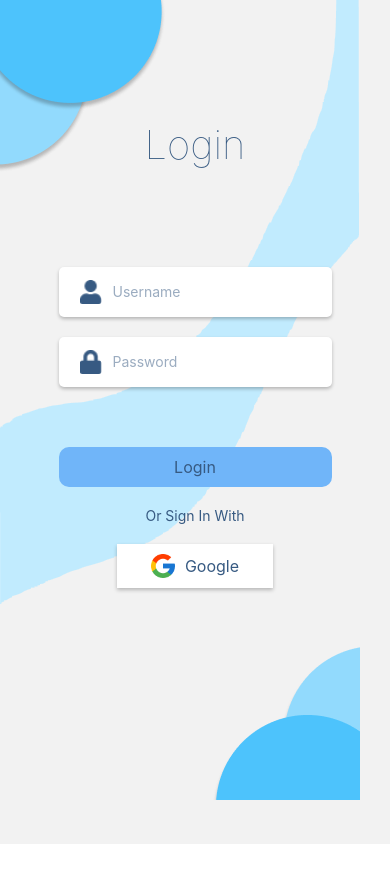
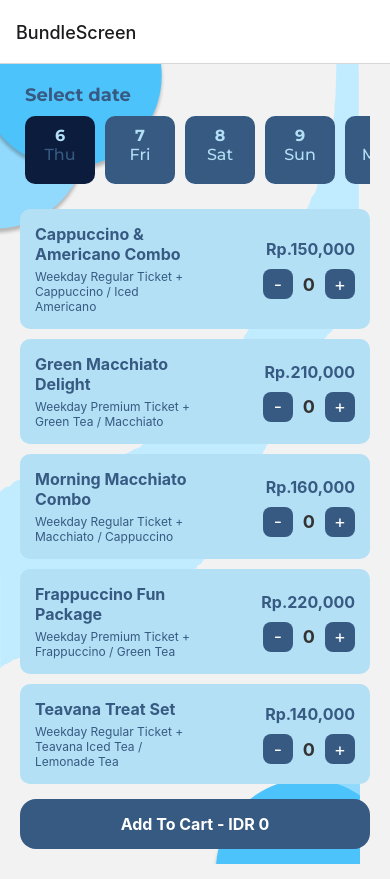
Before and after one commit to RichardxSW/SeaBrew, a React Native app: screen /BundleScreen in a window 390 px wide. Before the commit the page ends 844 px from the top, so only its background shows below. Built offline with nearby package versions, Linux system fonts and the light colour scheme.

Commit message:
update logic bundlescreen

```diff
--- a/App.js
+++ b/App.js
@@ -10,6 +10,7 @@ import LoginScreen from './screens/loginScreen';
 import ShowList from './screens/showList';
 import Home from './screens/home';
 import StarbuckMain from "./screens/StarbuckMainPage";
+import BundleScreen from './screens/BundleScreen';
 
 const Stack = createStackNavigator();
 
@@ -52,6 +53,11 @@ export default function App() {
   return (
     <NavigationContainer>
       <Stack.Navigator>
+      <Stack.Screen
+        name="BundleScreen"
+        component={BundleScreen}
+        // options={{ headerShown: false }}
+         />
       <Stack.Screen
         name="Login"
         component={LoginScreen}
--- a/screens/BundleScreen.js
+++ b/screens/BundleScreen.js
@@ -29,6 +29,7 @@ const BundleScreen = () => {
   const [dates, setDates] = useState(generateDates());
   const [filteredBundles, setFilteredBundles] = useState(Bundle);
   const [cart, setCart] = useState([]);
+  const [subtotal, setSubtotal] = useState(0);
 
   useEffect(() => {
     setDates(generateDates());
@@ -39,6 +40,12 @@ const BundleScreen = () => {
     setFilteredBundles(updatedBundles);
     setQuantities(updatedBundles.map(() => 0)); // Reset quantities sesuai dengan filteredBundles
   }, [selectedDate]);
+
+  useEffect(() => {
+    // Hitung subtotal setiap kali quantities berubah
+    const newSubtotal = calculateSubtotal();
+    setSubtotal(newSubtotal);
+  }, [quantities]);
 
   const handleIncrement = (index) => {
     const newQuantities = [...quantities];
@@ -69,6 +76,20 @@ const BundleScreen = () => {
 
     setCart([...cart, ...selectedBundles]);
     Alert.alert("Bundles added to cart", `Selected bundles for ${selectedDate.toDateString()} have been added to the cart.`);
+
+    // Reset quantities dan subtotal setelah ditambahkan ke cart
+    setQuantities(filteredBundles.map(() => 0));
+    setSubtotal(0);
+  };
+
+  const handleResetQuantities = () => {
+    setQuantities(filteredBundles.map(() => 0));
+  };
+
+  const calculateSubtotal = () => {
+    return filteredBundles.reduce((total, bundle, index) => {
+      return total + (bundle.price * quantities[index]);
+    }, 0);
   };
 
   const renderItem = ({ item, index }) => (
@@ -95,8 +116,8 @@ const BundleScreen = () => {
   return (
     <ImageBackground source={backgroundImage} style={styles.backgroundImage}>
       <View style={styles.container}>
-      <View style={styles.dateScrollContainer}>
-        {/* <View style={styles.content}> */}
+        <View style={styles.dateScrollContainer}>
+          <Text style={styles.subtitle}>Select date</Text>
           <ScrollView horizontal showsHorizontalScrollIndicator={false} style={styles.dateScroll}>
             {dates.map((date) => (
               <TouchableOpacity
@@ -126,17 +147,22 @@ const BundleScreen = () => {
               </TouchableOpacity>
             ))}
           </ScrollView>
-          </View>
-          <View style={styles.bundleList}>
+        </View>
+        <View style={styles.bundleList}>
           <FlatList
-          showsVerticalScrollIndicator={false}
+            showsVerticalScrollIndicator={false}
             data={filteredBundles}
             renderItem={renderItem}
             keyExtractor={(item) => item.name}
             ListFooterComponent={null}
           />
+          {quantities.some(quantity => quantity > 0) && (
+            <TouchableOpacity style={styles.resetButton} onPress={handleResetQuantities}>
+              <Text style={styles.resetButtonText}>Reset All</Text>
+            </TouchableOpacity>
+          )}
           <TouchableOpacity style={styles.addToCartButton} onPress={handleAddToCart}>
-            <Text style={styles.addToCartButtonText}>Add To Cart</Text>
+            <Text style={styles.addToCartButtonText}>Add To Cart - IDR {calculateSubtotal().toLocaleString()}</Text>
           </TouchableOpacity>
         </View>
       </View>
@@ -158,7 +184,7 @@ const styles = StyleSheet.create({
   },
   dateScrollContainer: {
     overflow: 'hidden',
-    height: 80,
+    height: 120,
   },
   dateScroll: {
     width: '100%',
@@ -175,6 +201,14 @@ const styles = StyleSheet.create({
   },
   selectedDateContainer: {
     backgroundColor: '#0B1C3D',
+  },
+  subtitle: {
+    fontFamily: 'MontserratBold',
+    fontSize: 18,
+    marginBottom: 10,
+    marginHorizontal: 5,
+    textAlign: 'left',
+    color: '#375A82',
   },
   dayText: {
     fontSize: 16,
@@ -253,12 +287,35 @@ const styles = StyleSheet.create({
     backgroundColor: '#375A82',
     borderRadius: 16,
     padding: 15,
-    marginVertical: 20,
+    marginBottom: 10,
+    marginTop: 10,
     alignItems: 'center',
+    // display: 'flex',
+    // flexDirection: 'row',
   },
   addToCartButtonText: {
     color: 'white',
     fontSize: 16,
     fontWeight: 'bold',
+    textAlign: 'center',
+  },
+  resetButton: {
+    backgroundColor: '#FF6347',
+    borderRadius: 16,
+    padding: 15,
+    marginVertical: 10,
+    alignItems: 'center',
+  },
+  resetButtonText: {
+    color: 'white',
+    fontSize: 16,
+    fontWeight: 'bold',
+  },
+  subtotalText: {
+    color: 'white',
+    fontSize: 14,
+    fontWeight: 'bold',
+    marginTop: 5,
+    textAlign: 'center',
   },
 });
```
